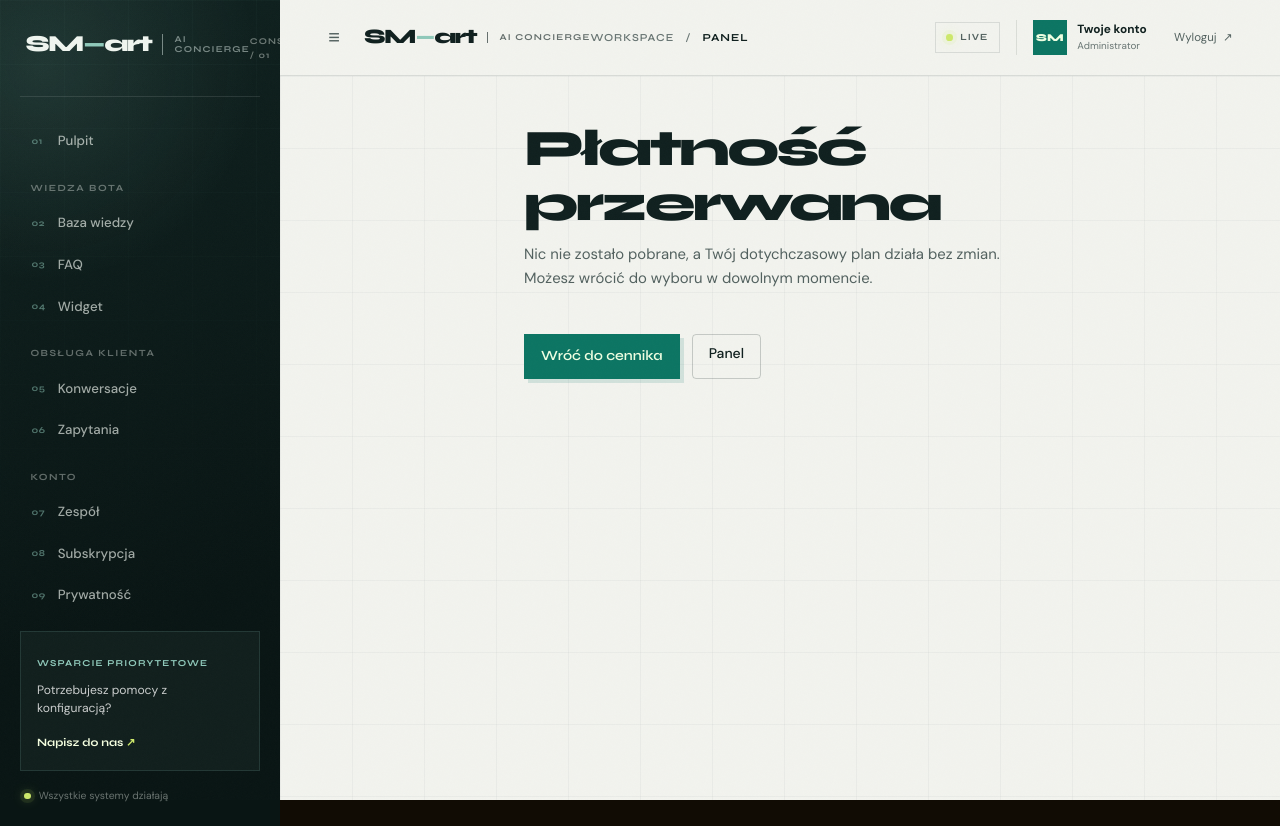
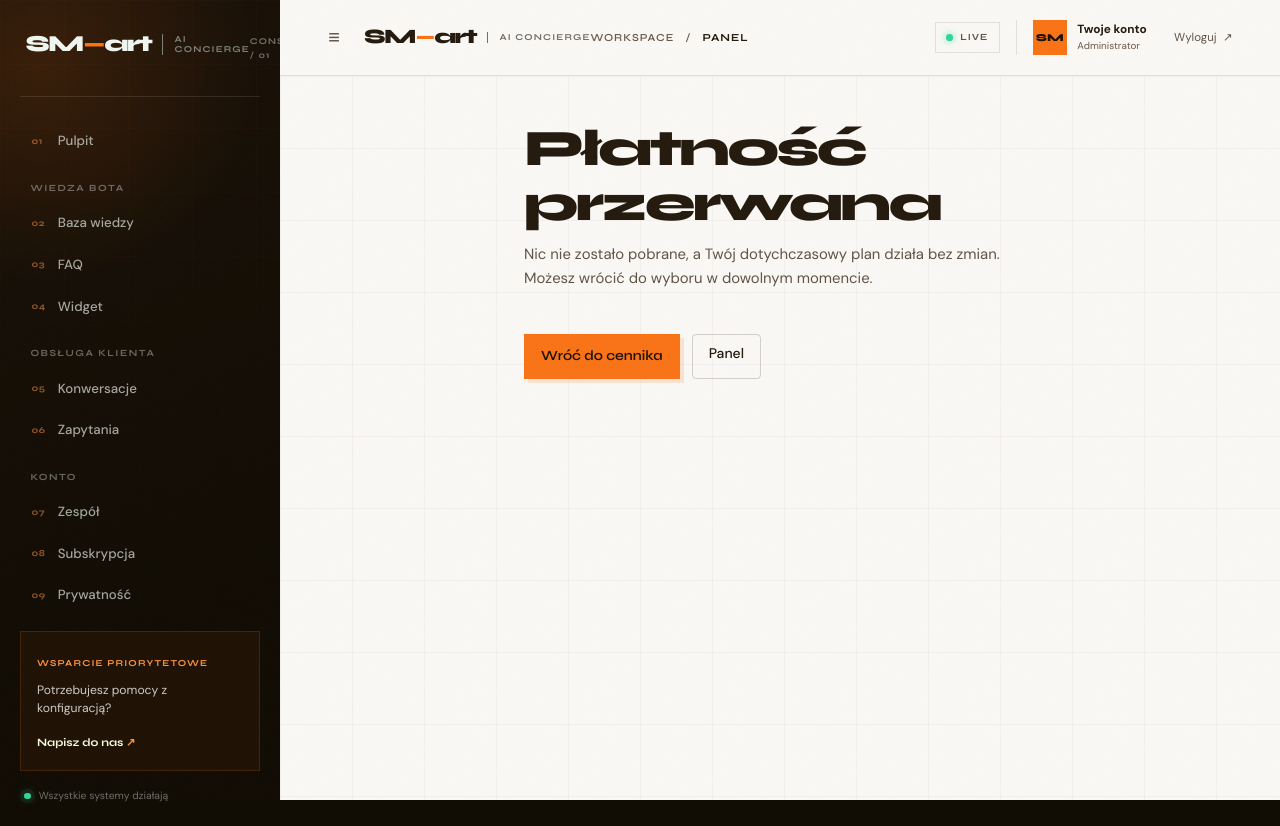
Before and after one commit to piatekkrzysztof/frontend_chatbot, a Next.js app: page /platnosc/anulowano in a window 1280 px wide. Built offline with nearby package versions, Linux system fonts and the light colour scheme; no server answers; sample sign-in values are in the browser's storage.

Commit message:
website color swap

```diff
--- a/app/(admin)/dashboard/page.tsx
+++ b/app/(admin)/dashboard/page.tsx
@@ -198,8 +198,8 @@ export default function DashboardPage() {
                 <span style={{ width: `${coverage || 0}%` }} />
               </div>
               <div className="source-legend">
-                <span><i className="legend-dot is-teal" /> Dokumenty <strong>{sources?.document || 0}</strong></span>
-                <span><i className="legend-dot is-lime" /> FAQ <strong>{sources?.faq || 0}</strong></span>
+                <span><i className="legend-dot is-orange" /> Dokumenty <strong>{sources?.document || 0}</strong></span>
+                <span><i className="legend-dot is-amber" /> FAQ <strong>{sources?.faq || 0}</strong></span>
                 <span><i className="legend-dot is-muted" /> Model AI <strong>{sources?.gpt || 0}</strong></span>
               </div>
             </article>
--- a/app/globals.css
+++ b/app/globals.css
@@ -73,24 +73,24 @@
    Paleta zostaje ta sama: kremowe tło to ten sam kolor, którym w motywie
    ciemnym piszemy tekst. */
 .motyw-jasny {
-  --tlo: #f2f3ee;
+  --tlo: #faf8f5;
   --powierzchnia: #ffffff;
-  --powierzchnia-2: #e9ece6;
-  --tekst: #10201f;
-  --tekst-drugi: #52615f;
-  --tekst-slaby: #697674;
-  --obramowanie: rgba(16, 32, 31, 0.1);
-  --obramowanie-mocne: rgba(16, 32, 31, 0.2);
-  --ember-dim: rgba(9, 118, 98, 0.1);
-  --ember-bdr: rgba(9, 118, 98, 0.38);
+  --powierzchnia-2: #f4f0ea;
+  --tekst: #241a0e;
+  --tekst-drugi: #5f5346;
+  --tekst-slaby: #6b5a48;
+  --obramowanie: rgba(36, 26, 14, 0.1);
+  --obramowanie-mocne: rgba(36, 26, 14, 0.18);
+  --ember-dim: rgba(249, 115, 22, 0.1);
+  --ember-bdr: rgba(249, 115, 22, 0.35);
   /* #F97316 na bieli daje 3,0:1 — za mało na tekst wedle WCAG 2.1 AA.
      Do wypełnień zostaje, do liter schodzi o dwa tony. */
-  --akcent: #cde86b;
-  --akcent-tekst: #086b5a;
+  --akcent: #f97316;
+  --akcent-tekst: #b8480c;
   /* Ciemny napis na pomarańczowym przycisku, tak jak w .btn-primary na
      agencjasm-art.pl. Biel dawała 2,80:1 — ten sam błąd, przed którym
      chroni --akcent-tekst, tylko popełniony po drugiej stronie. */
-  --na-akcencie: #10201f;
+  --na-akcencie: #1a1108;
 
   background: var(--tlo);
   color: var(--tekst);
@@ -285,7 +285,7 @@ h1, h2, h3, h4 {
 }
 
 .brand-accent {
-  color: #8fc9ba;
+  color: #f97316;
   margin-inline: 0.04em;
 }
 
@@ -301,13 +301,12 @@ h1, h2, h3, h4 {
 }
 
 .admin-shell {
-  --admin-ink: #0c1919;
-  --admin-ink-soft: #142625;
-  --admin-teal: #0c7563;
-  --admin-teal-light: #8fc9ba;
-  --admin-lime: #cde86b;
-  --admin-paper: #f2f3ee;
-  --admin-line: rgba(16, 32, 31, 0.11);
+  --admin-ink: #110c04;
+  --admin-ink-soft: #1a1108;
+  --admin-accent: #f97316;
+  --admin-accent-hover: #fb923c;
+  --admin-paper: #faf8f5;
+  --admin-line: rgba(36, 26, 14, 0.11);
   display: grid;
   grid-template-columns: 17.5rem minmax(0, 1fr);
   min-height: 100vh;
@@ -332,8 +331,8 @@ h1, h2, h3, h4 {
   overflow: hidden;
   color: #eff5ef;
   background:
-    radial-gradient(circle at 15% 8%, rgba(143, 201, 186, 0.13), transparent 27%),
-    linear-gradient(158deg, #102220 0%, #091514 72%);
+    radial-gradient(circle at 15% 8%, rgba(249, 115, 22, 0.14), transparent 27%),
+    linear-gradient(158deg, #1a1108 0%, #110c04 72%);
 }
 
 .admin-sidebar::before {
@@ -343,8 +342,8 @@ h1, h2, h3, h4 {
   pointer-events: none;
   opacity: 0.27;
   background-image:
-    linear-gradient(rgba(143, 201, 186, 0.11) 1px, transparent 1px),
-    linear-gradient(90deg, rgba(143, 201, 186, 0.11) 1px, transparent 1px);
+    linear-gradient(rgba(249, 115, 22, 0.09) 1px, transparent 1px),
+    linear-gradient(90deg, rgba(249, 115, 22, 0.09) 1px, transparent 1px);
   background-size: 64px 64px;
   mask-image: linear-gradient(to bottom, black, transparent 72%);
 }
@@ -418,7 +417,7 @@ h1, h2, h3, h4 {
 }
 
 .admin-nav-code {
-  color: rgba(143, 201, 186, 0.52);
+  color: rgba(251, 146, 60, 0.56);
   font-family: var(--font-display);
   font-size: 0.57rem;
   font-weight: 700;
@@ -442,9 +441,9 @@ h1, h2, h3, h4 {
 }
 
 .admin-nav-link.is-active {
-  border-color: rgba(205, 232, 107, 0.2);
-  color: #faffea;
-  background: linear-gradient(90deg, rgba(205, 232, 107, 0.14), rgba(205, 232, 107, 0.035));
+  border-color: rgba(249, 115, 22, 0.26);
+  color: #fff8f1;
+  background: linear-gradient(90deg, rgba(249, 115, 22, 0.17), rgba(249, 115, 22, 0.035));
 }
 
 .admin-nav-link.is-active::before {
@@ -453,12 +452,12 @@ h1, h2, h3, h4 {
   left: 0;
   width: 2px;
   height: 1.25rem;
-  background: var(--admin-lime);
-  box-shadow: 0 0 14px rgba(205, 232, 107, 0.5);
+  background: var(--admin-accent);
+  box-shadow: 0 0 14px rgba(249, 115, 22, 0.48);
 }
 
 .admin-nav-link.is-active .admin-nav-code {
-  color: var(--admin-lime);
+  color: var(--admin-accent-hover);
 }
 
 .admin-nav-link.is-active .admin-nav-arrow {
@@ -472,12 +471,12 @@ h1, h2, h3, h4 {
 
 .admin-support-card {
   padding: 1rem;
-  border: 1px solid rgba(143, 201, 186, 0.15);
-  background: rgba(143, 201, 186, 0.055);
+  border: 1px solid rgba(249, 115, 22, 0.17);
+  background: rgba(249, 115, 22, 0.06);
 }
 
 .admin-support-kicker {
-  color: var(--admin-teal-light);
+  color: var(--admin-accent-hover);
   font-family: var(--font-display);
   font-size: 0.57rem;
   font-weight: 700;
@@ -500,7 +499,7 @@ h1, h2, h3, h4 {
 }
 
 .admin-support-card a span {
-  color: var(--admin-lime);
+  color: var(--admin-accent-hover);
 }
 
 .admin-system-state {
@@ -518,8 +517,8 @@ h1, h2, h3, h4 {
   height: 0.42rem;
   flex: 0 0 auto;
   border-radius: 50%;
-  background: var(--admin-lime, #cde86b);
-  box-shadow: 0 0 0 4px rgba(205, 232, 107, 0.08), 0 0 12px rgba(205, 232, 107, 0.45);
+  background: #34d399;
+  box-shadow: 0 0 0 4px rgba(52, 211, 153, 0.08), 0 0 12px rgba(52, 211, 153, 0.4);
 }
 
 .admin-workspace {
@@ -536,7 +535,7 @@ h1, h2, h3, h4 {
   height: 4.75rem;
   padding: 0 2.25rem;
   border-bottom: 1px solid var(--admin-line);
-  background: rgba(242, 243, 238, 0.9);
+  background: rgba(250, 248, 245, 0.9);
   backdrop-filter: blur(18px);
 }
 
@@ -590,8 +589,8 @@ h1, h2, h3, h4 {
   width: 2.15rem;
   height: 2.15rem;
   place-items: center;
-  color: #efffe2;
-  background: var(--admin-teal);
+  color: #1a1108;
+  background: var(--admin-accent);
   font-family: var(--font-display);
   font-size: 0.66rem;
   font-weight: 800;
@@ -635,7 +634,7 @@ h1, h2, h3, h4 {
 .admin-logout:hover,
 .admin-menu-button:hover {
   border-color: var(--admin-line);
-  color: var(--admin-teal);
+  color: var(--admin-accent);
 }
 
 .admin-menu-button {
@@ -651,8 +650,8 @@ h1, h2, h3, h4 {
   padding: clamp(1.4rem, 3.5vw, 3.25rem);
   background-color: var(--admin-paper);
   background-image:
-    linear-gradient(rgba(16, 32, 31, 0.035) 1px, transparent 1px),
-    linear-gradient(90deg, rgba(16, 32, 31, 0.035) 1px, transparent 1px);
+    linear-gradient(rgba(36, 26, 14, 0.035) 1px, transparent 1px),
+    linear-gradient(90deg, rgba(36, 26, 14, 0.035) 1px, transparent 1px);
   background-size: 72px 72px;
 }
 
@@ -684,16 +683,16 @@ h1, h2, h3, h4 {
 
 .admin-main .btn-primary {
   min-height: 2.8rem;
-  border: 1px solid var(--admin-teal);
+  border: 1px solid var(--admin-accent);
   border-radius: 0;
-  color: #efffe2;
-  background: var(--admin-teal);
-  box-shadow: 4px 4px 0 rgba(12, 117, 99, 0.14);
+  color: #1a1108;
+  background: var(--admin-accent);
+  box-shadow: 4px 4px 0 rgba(249, 115, 22, 0.16);
 }
 
 .admin-main .btn-primary:hover:not(:disabled) {
   color: var(--admin-ink);
-  background: var(--admin-lime);
+  background: var(--admin-accent-hover);
   border-color: var(--admin-ink);
   box-shadow: 6px 6px 0 rgba(12, 25, 25, 0.15);
   transform: translate(-1px, -1px);
@@ -707,8 +706,8 @@ h1, h2, h3, h4 {
 }
 
 .admin-main .btn-ghost:hover:not(:disabled) {
-  color: var(--admin-teal);
-  border-color: rgba(12, 117, 99, 0.35);
+  color: #b8480c;
+  border-color: rgba(249, 115, 22, 0.35);
   background: #fff;
 }
 
@@ -730,14 +729,14 @@ h1, h2, h3, h4 {
 .admin-main select:focus,
 .admin-main textarea:focus {
   outline: none;
-  border-color: var(--admin-teal);
-  box-shadow: inset 3px 0 0 var(--admin-teal);
+  border-color: var(--admin-accent);
+  box-shadow: inset 3px 0 0 var(--admin-accent);
   background: #fff;
 }
 
 .admin-main input[type='checkbox'],
 .admin-main input[type='radio'] {
-  accent-color: var(--admin-teal);
+  accent-color: var(--admin-accent);
 }
 
 .admin-main input[type='file'] {
@@ -822,14 +821,14 @@ h1, h2, h3, h4 {
 
 .admin-main code {
   padding: 0.12rem 0.3rem;
-  color: var(--admin-teal);
-  background: #e1ebe6;
+  color: #b8480c;
+  background: #f8e8da;
   font-size: 0.82em;
 }
 
 .section-kicker {
   display: inline-block;
-  color: var(--admin-teal);
+  color: #b8480c;
   font-family: var(--font-display);
   font-size: 0.62rem;
   font-weight: 800;
@@ -923,7 +922,7 @@ h1, h2, h3, h4 {
   display: inline-flex;
   align-items: center;
   gap: 0.45rem;
-  color: var(--admin-teal);
+  color: #b8480c;
   font-family: var(--font-display);
   font-size: 0.7rem;
   font-weight: 800;
@@ -942,10 +941,10 @@ h1, h2, h3, h4 {
   grid-template-columns: minmax(0, 1fr) minmax(20rem, 0.58fr);
   min-height: 17rem;
   overflow: hidden;
-  color: #eff7ef;
+  color: #faf8f5;
   background:
-    radial-gradient(circle at 76% 20%, rgba(143, 201, 186, 0.16), transparent 28%),
-    linear-gradient(135deg, var(--admin-ink-soft), #081313);
+    radial-gradient(circle at 76% 20%, rgba(249, 115, 22, 0.18), transparent 28%),
+    linear-gradient(135deg, var(--admin-ink-soft), #110c04);
 }
 
 .command-grid {
@@ -954,8 +953,8 @@ h1, h2, h3, h4 {
   opacity: 0.22;
   pointer-events: none;
   background-image:
-    linear-gradient(rgba(143, 201, 186, 0.14) 1px, transparent 1px),
-    linear-gradient(90deg, rgba(143, 201, 186, 0.14) 1px, transparent 1px);
+    linear-gradient(rgba(249, 115, 22, 0.11) 1px, transparent 1px),
+    linear-gradient(90deg, rgba(249, 115, 22, 0.11) 1px, transparent 1px);
   background-size: 72px 72px;
   mask-image: linear-gradient(90deg, transparent 15%, black 100%);
 }
@@ -995,7 +994,7 @@ h1, h2, h3, h4 {
 }
 
 .command-copy h2 span {
-  color: var(--admin-lime);
+  color: var(--admin-accent-hover);
 }
 
 .command-copy p {
@@ -1027,7 +1026,7 @@ h1, h2, h3, h4 {
 .signal-chart span {
   flex: 1;
   min-width: 0.35rem;
-  background: linear-gradient(to top, rgba(143, 201, 186, 0.24), var(--admin-lime));
+  background: linear-gradient(to top, rgba(249, 115, 22, 0.22), var(--admin-accent));
   transform-origin: bottom;
   animation: signal-rise 0.8s var(--ease-spring) both;
 }
@@ -1086,7 +1085,7 @@ h1, h2, h3, h4 {
 }
 
 .executive-metric.is-signal {
-  background: #e4eee8;
+  background: #fff0e4;
 }
 
 .metric-topline {
@@ -1103,7 +1102,7 @@ h1, h2, h3, h4 {
 .metric-mark {
   width: 0.45rem;
   height: 0.45rem;
-  border: 1px solid var(--admin-teal);
+  border: 1px solid var(--admin-accent);
   transform: rotate(45deg);
 }
 
@@ -1196,7 +1195,7 @@ h1, h2, h3, h4 {
 .progress-track span {
   display: block;
   height: 100%;
-  background: linear-gradient(90deg, var(--admin-teal), #66b5a2);
+  background: linear-gradient(90deg, var(--admin-accent), var(--admin-accent-hover));
   transition: width 0.8s ease;
 }
 
@@ -1226,12 +1225,12 @@ h1, h2, h3, h4 {
   border-radius: 50%;
 }
 
-.legend-dot.is-teal { background: var(--admin-teal); }
-.legend-dot.is-lime { background: #a7c649; }
+.legend-dot.is-orange { background: var(--admin-accent); }
+.legend-dot.is-amber { background: var(--admin-accent-hover); }
 .legend-dot.is-muted { background: #aeb7b2; }
 
 .knowledge-panel {
-  color: #eff7ef;
+  color: #faf8f5;
   background: var(--admin-ink);
 }
 
@@ -1246,7 +1245,7 @@ h1, h2, h3, h4 {
 
 .knowledge-panel .section-kicker,
 .knowledge-panel .panel-link {
-  color: var(--admin-teal-light);
+  color: var(--admin-accent-hover);
 }
 
 .knowledge-score-row {
@@ -1283,8 +1282,8 @@ h1, h2, h3, h4 {
 }
 
 .score-label.is-good {
-  border-color: rgba(205, 232, 107, 0.3);
-  color: var(--admin-lime);
+  border-color: rgba(249, 115, 22, 0.35);
+  color: var(--admin-accent-hover);
 }
 
 .knowledge-checks {
@@ -1319,8 +1318,8 @@ h1, h2, h3, h4 {
 
 .knowledge-checks span.is-complete::before {
   content: '✓';
-  border-color: rgba(205, 232, 107, 0.3);
-  color: var(--admin-lime);
+  border-color: rgba(249, 115, 22, 0.35);
+  color: var(--admin-accent-hover);
 }
 
 .unanswered-panel {
@@ -1358,7 +1357,7 @@ h1, h2, h3, h4 {
 }
 
 .row-index {
-  color: var(--admin-teal);
+  color: #b8480c;
   font-family: var(--font-display);
   font-size: 0.6rem;
   font-weight: 800;
@@ -1375,7 +1374,7 @@ h1, h2, h3, h4 {
 }
 
 .unanswered-row a {
-  color: var(--admin-teal);
+  color: #b8480c;
 }
 
 .perfect-state {
@@ -1390,8 +1389,8 @@ h1, h2, h3, h4 {
   width: 2.6rem;
   height: 2.6rem;
   place-items: center;
-  color: #efffe2;
-  background: var(--admin-teal);
+  color: #1a1108;
+  background: var(--admin-accent);
 }
 
 .perfect-state strong {
```
